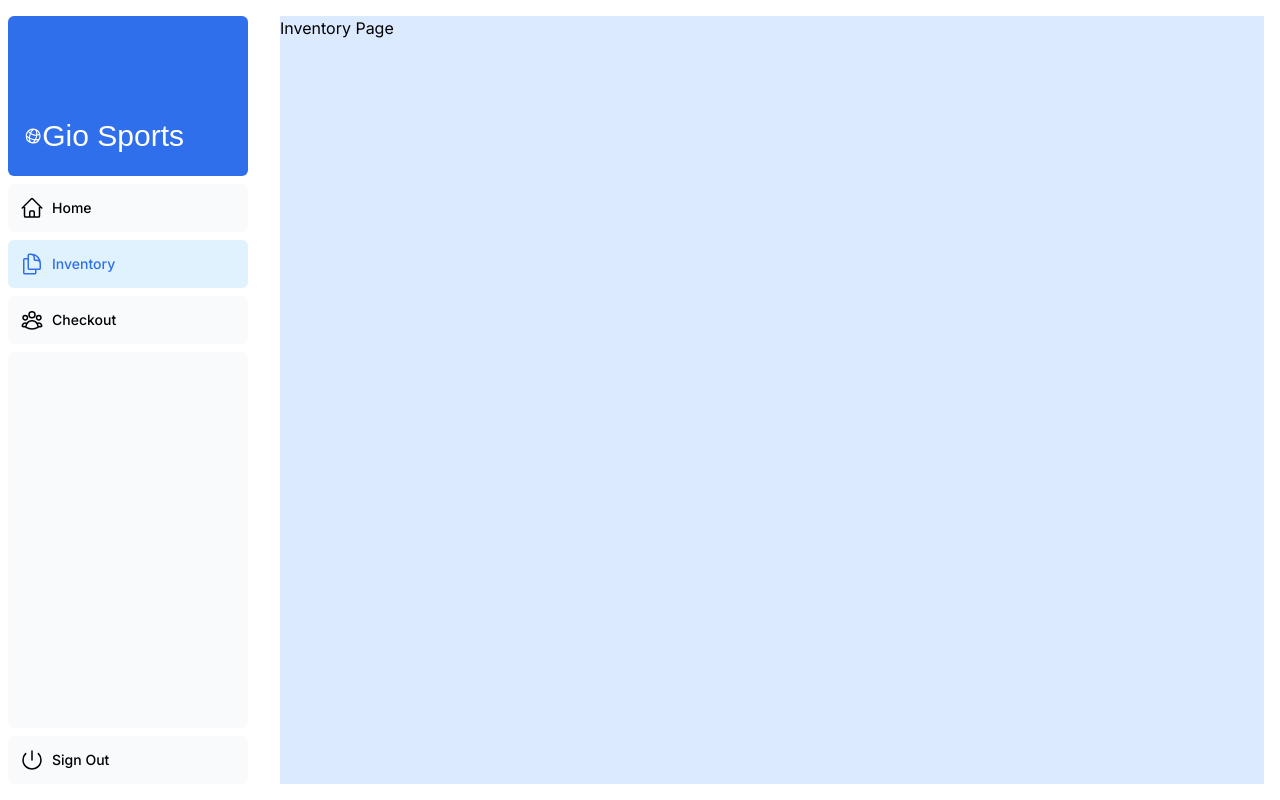
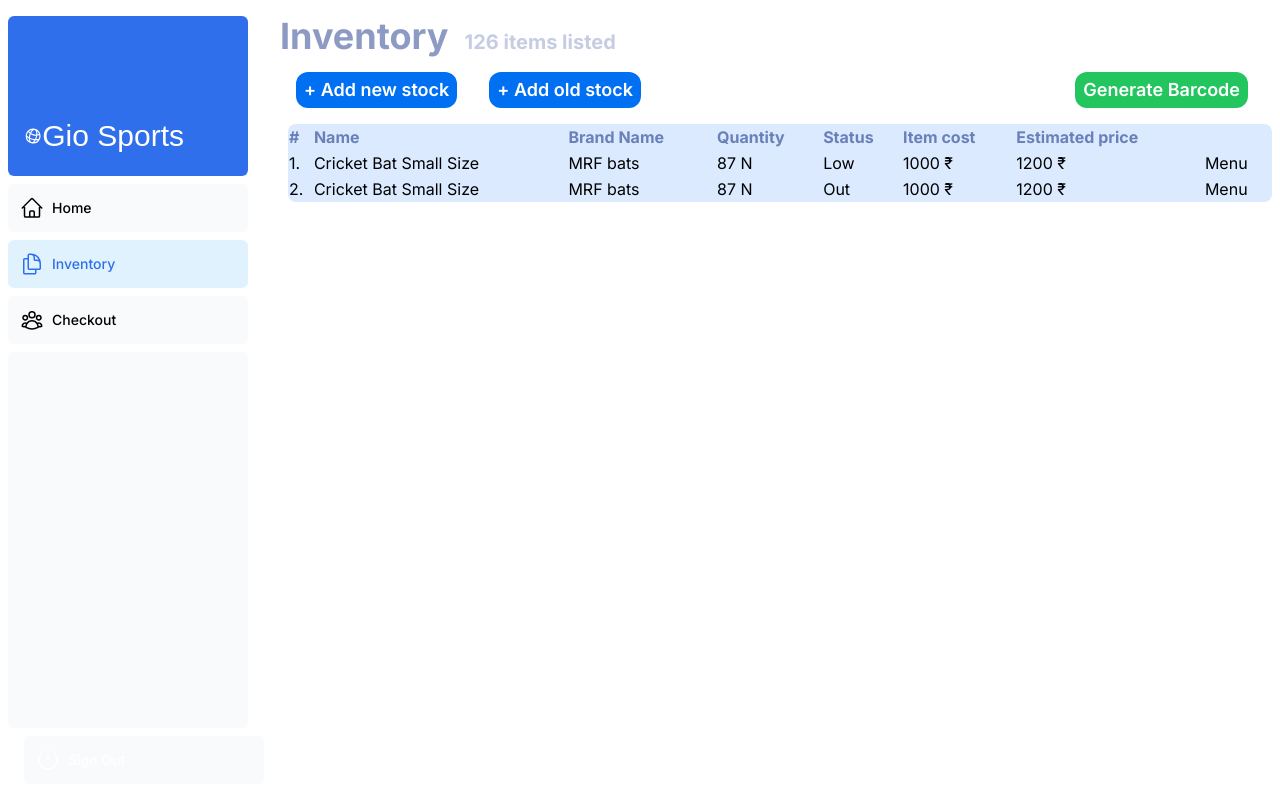
Before and after one commit to salimehdi/WD-project, a Next.js app: page /home/inventory in a window 1280 px wide. Built offline with nearby package versions, Linux system fonts and the light colour scheme; a web font is replaced by a local one.

Commit message:
Add inventory header styles and buttons

```diff
--- /dev/null
+++ b/app/home/inventory/header.css
@@ -0,0 +1,25 @@
+@tailwind base;
+
+.buttons {
+	@apply my-4 flex justify-between items-center;
+}
+
+button {
+	@apply text-white rounded-xl px-2 py-1 mx-4 font-semibold text-lg transition-colors duration-200;
+}
+
+.ctas button {
+	@apply bg-blue-500;
+}
+
+.ctas button:hover {
+	@apply bg-blue-800;
+}
+
+.barcode-btn {
+	@apply bg-green-500;
+}
+
+.barcode-btn:hover {
+	@apply bg-green-800;
+}
--- a/app/home/inventory/page.tsx
+++ b/app/home/inventory/page.tsx
@@ -1,7 +1,61 @@
+import './header.css';
+
 export default function Page() {
     return (
-        <div className="w-[100%] h-[100%] bg-blue-100">
-            <p>Inventory Page</p>
+        <div className="w-[100%] h-[100%]">
+            <header>
+                <h1 className="text-4xl text-blue-900 opacity-50 font-bold">
+                    Inventory
+                    <span className="text-xl opacity-50 mx-4">{126} items listed</span>
+                </h1>
+                <div className="buttons">
+                    <div className="ctas">
+                        <button>+ Add new stock</button>
+                        <button>+ Add old stock</button>
+                    </div>
+                    <button className="barcode-btn">Generate Barcode</button>
+                </div>
+                <table className='w-full h-full bg-blue-100 text-left mx-2 rounded-lg'>
+                    <thead>
+                        <tr className='text-blue-900 opacity-60'>
+                            <th>#</th>
+                            <th>Name</th>
+                            <th>Brand Name</th>
+                            <th>Quantity</th>
+                            <th>Status</th>
+                            <th>Item cost</th>
+                            <th>Estimated price</th>
+                            <th></th>
+                        </tr>
+                    </thead>
+                    <tbody>
+                        <tr>
+                            <td>1.</td>
+                            <td>Cricket Bat Small Size</td>
+                            <td>MRF bats</td>
+                            <td>87 N</td>
+                            <td>Low</td>
+                            <td>1000 ₹</td>
+                            <td>1200 ₹</td>
+                            <td>
+                                Menu
+                            </td>
+                        </tr>
+                        <tr>
+                            <td>2.</td>
+                            <td>Cricket Bat Small Size</td>
+                            <td>MRF bats</td>
+                            <td>87 N</td>
+                            <td>Out</td>
+                            <td>1000 ₹</td>
+                            <td>1200 ₹</td>
+                            <td>
+                                Menu
+                            </td>
+                        </tr>
+                    </tbody>
+                </table>
+            </header>
         </div>
     );
 }
```
